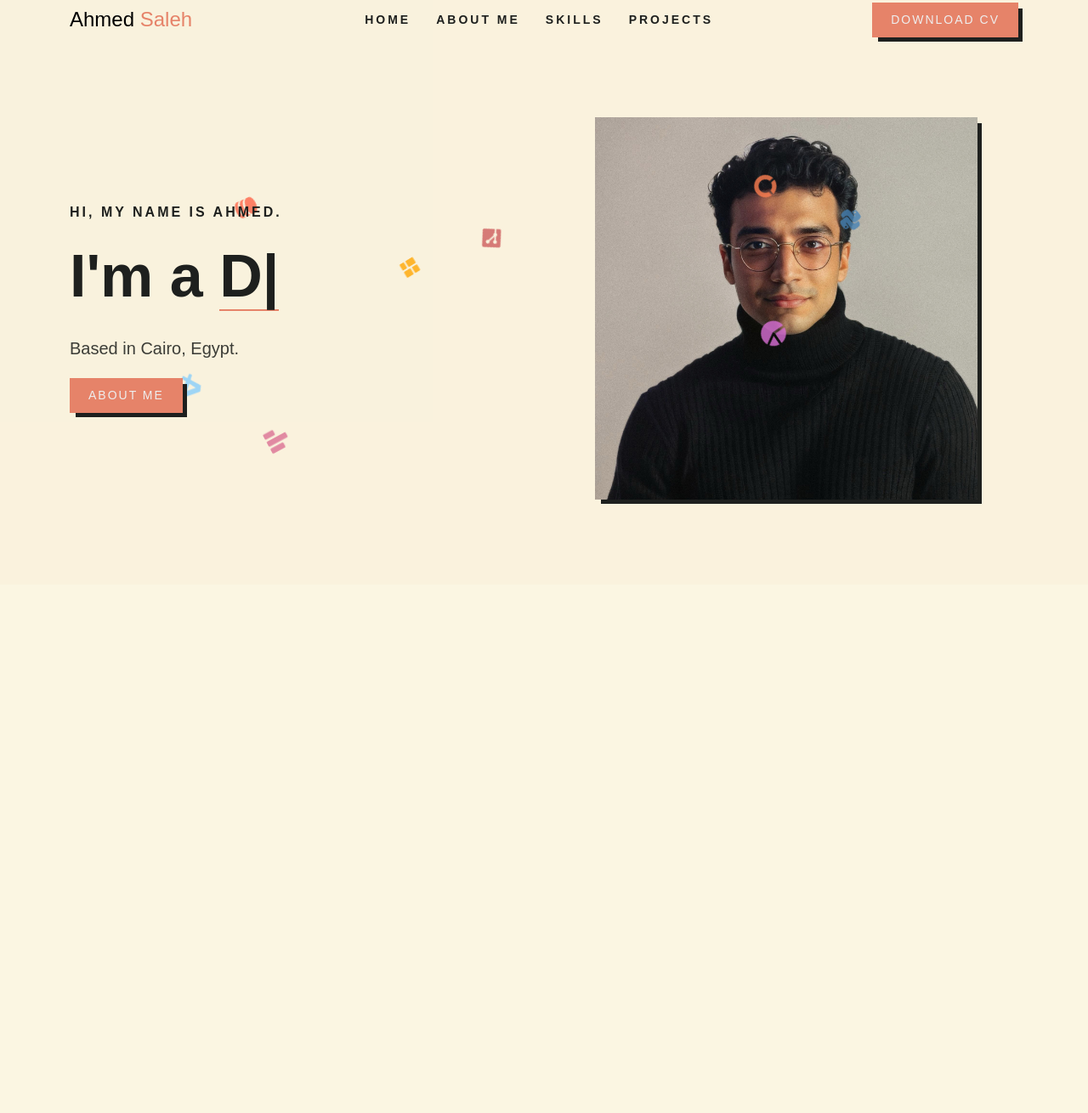
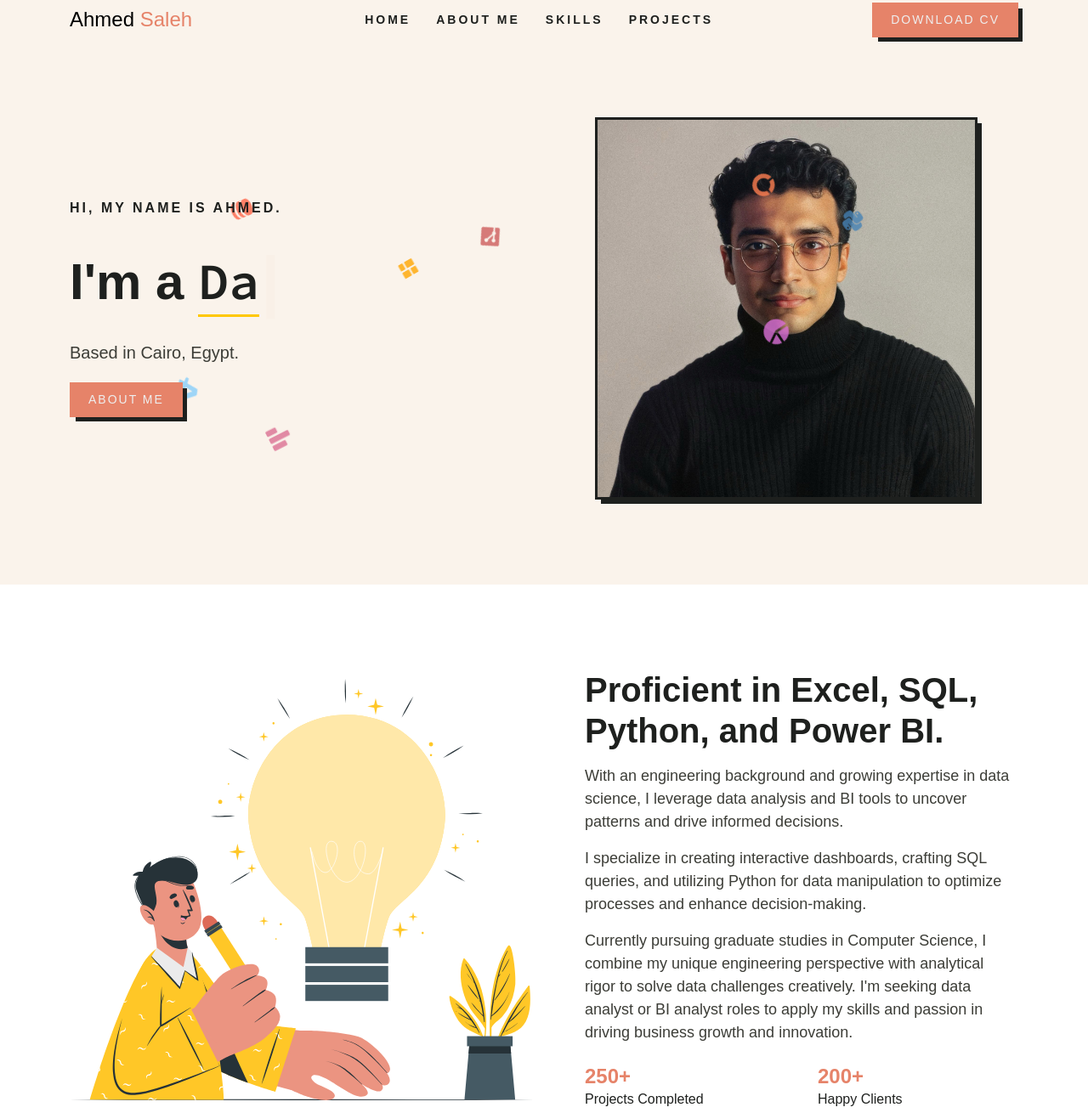
Before and after one commit to ai-saleh/portfolio, a plain HTML site: page home.html in a window 1280 px wide. Shown: the part 12-1322 px from the top of the page at 85% size. Before the commit the page ends 800 px from the top, so only its background shows below. Drawn offline with nearby package versions, Linux system fonts and the light colour scheme; a web font is replaced by a local one.

Commit message:
Add about section and improve styling

```diff
--- a/anims.css
+++ b/anims.css
@@ -82,56 +82,118 @@
 
 /* Keyframe animations */
 @keyframes anim_a {
-    0% {transform: translate(0, 0) rotate(0) scale(1);}
-    25% {transform: translate(100px, 50px) rotate(45deg) scale(1.1);}
-    50% {transform: translate(-50px, 100px) rotate(90deg) scale(0.9);}
-    75% {transform: translate(150px, -75px) rotate(135deg) scale(1.2);}
-    100% {transform: translate(0, 0) rotate(180deg) scale(1);}
+  0% {
+    transform: translate(0, 0) rotate(0) scale(1);
+  }
+  25% {
+    transform: translate(100px, 50px) rotate(45deg) scale(1.1);
+  }
+  50% {
+    transform: translate(-50px, 100px) rotate(90deg) scale(0.9);
+  }
+  75% {
+    transform: translate(150px, -75px) rotate(135deg) scale(1.2);
+  }
+  100% {
+    transform: translate(0, 0) rotate(180deg) scale(1);
+  }
 }
 
 @keyframes anim_b {
-    0% {transform: translate(0, 0) rotate(0) scale(1);}
-    33% {transform: translate(-120px, 80px) rotate(60deg) scale(0.8);}
-    66% {transform: translate(80px, -120px) rotate(120deg) scale(1.1);}
-    100% {transform: translate(0, 0) rotate(180deg) scale(1);}
+  0% {
+    transform: translate(0, 0) rotate(0) scale(1);
+  }
+  33% {
+    transform: translate(-120px, 80px) rotate(60deg) scale(0.8);
+  }
+  66% {
+    transform: translate(80px, -120px) rotate(120deg) scale(1.1);
+  }
+  100% {
+    transform: translate(0, 0) rotate(180deg) scale(1);
+  }
 }
 
 @keyframes anim_c {
-    0% {transform: translate(0, 0) rotate(0) scale(1);}
-    50% {transform: translate(200px, 100px) rotate(90deg) scale(1.2);}
-    100% {transform: translate(-150px, -150px) rotate(180deg) scale(0.9);}
+  0% {
+    transform: translate(0, 0) rotate(0) scale(1);
+  }
+  50% {
+    transform: translate(200px, 100px) rotate(90deg) scale(1.2);
+  }
+  100% {
+    transform: translate(-150px, -150px) rotate(180deg) scale(0.9);
+  }
 }
 
 @keyframes anim_d {
-    0% {transform: translate(0, 0) rotate(0) scale(1);}
-    25% {transform: translate(-80px, 120px) rotate(45deg) scale(1.1);}
-    75% {transform: translate(100px, -80px) rotate(135deg) scale(0.9);}
-    100% {transform: translate(0, 0) rotate(180deg) scale(1);}
+  0% {
+    transform: translate(0, 0) rotate(0) scale(1);
+  }
+  25% {
+    transform: translate(-80px, 120px) rotate(45deg) scale(1.1);
+  }
+  75% {
+    transform: translate(100px, -80px) rotate(135deg) scale(0.9);
+  }
+  100% {
+    transform: translate(0, 0) rotate(180deg) scale(1);
+  }
 }
 
 @keyframes anim_e {
-    0% {transform: translate(0, 0) rotate(0) scale(1);}
-    33% {transform: translate(150px, -100px) rotate(60deg) scale(1.2);}
-    66% {transform: translate(-120px, 80px) rotate(120deg) scale(0.8);}
-    100% {transform: translate(0, 0) rotate(180deg) scale(1);}
+  0% {
+    transform: translate(0, 0) rotate(0) scale(1);
+  }
+  33% {
+    transform: translate(150px, -100px) rotate(60deg) scale(1.2);
+  }
+  66% {
+    transform: translate(-120px, 80px) rotate(120deg) scale(0.8);
+  }
+  100% {
+    transform: translate(0, 0) rotate(180deg) scale(1);
+  }
 }
 
 @keyframes anim_f {
-    0% {transform: translate(0, 0) rotate(0) scale(1);}
-    50% {transform: translate(-180px, -120px) rotate(90deg) scale(1.1);}
-    100% {transform: translate(120px, 180px) rotate(180deg) scale(0.9);}
+  0% {
+    transform: translate(0, 0) rotate(0) scale(1);
+  }
+  50% {
+    transform: translate(-180px, -120px) rotate(90deg) scale(1.1);
+  }
+  100% {
+    transform: translate(120px, 180px) rotate(180deg) scale(0.9);
+  }
 }
 
 @keyframes anim_g {
-    0% {transform: translate(0, 0) rotate(0) scale(1);}
-    25% {transform: translate(90px, -150px) rotate(45deg) scale(0.9);}
-    75% {transform: translate(-150px, 90px) rotate(135deg) scale(1.1);}
-    100% {transform: translate(0, 0) rotate(180deg) scale(1);}
+  0% {
+    transform: translate(0, 0) rotate(0) scale(1);
+  }
+  25% {
+    transform: translate(90px, -150px) rotate(45deg) scale(0.9);
+  }
+  75% {
+    transform: translate(-150px, 90px) rotate(135deg) scale(1.1);
+  }
+  100% {
+    transform: translate(0, 0) rotate(180deg) scale(1);
+  }
 }
 
 @keyframes anim_h {
-    0% {transform: translate(0, 0) rotate(0) scale(1);}
-    33% {transform: translate(-100px, -100px) rotate(60deg) scale(1.2);}
-    66% {transform: translate(100px, 100px) rotate(120deg) scale(0.8);}
-    100% {transform: translate(0, 0) rotate(180deg) scale(1);}
+  0% {
+    transform: translate(0, 0) rotate(0) scale(1);
   }
+  33% {
+    transform: translate(-100px, -100px) rotate(60deg) scale(1.2);
+  }
+  66% {
+    transform: translate(100px, 100px) rotate(120deg) scale(0.8);
+  }
+  100% {
+    transform: translate(0, 0) rotate(180deg) scale(1);
+  }
+}
--- a/home.html
+++ b/home.html
@@ -1,6 +1,5 @@
 <!DOCTYPE html>
 <html lang="en">
-
   <head>
     <meta charset="utf-8" />
     <meta name="viewport" content="width=device-width, initial-scale=1" />
@@ -11,7 +10,10 @@
       integrity="sha384-QWTKZyjpPEjISv5WaRU9OFeRpok6YctnYmDr5pNlyT2bRjXh0JMhjY6hW+ALEwIH"
       crossorigin="anonymous"
     />
-    <link href='https://unpkg.com/boxicons@2.1.4/css/boxicons.min.css' rel='stylesheet'>
+    <link
+      href="https://unpkg.com/boxicons@2.1.4/css/boxicons.min.css"
+      rel="stylesheet"
+    />
     <link rel="stylesheet" href="style.css" />
     <link rel="stylesheet" href="anims.css" />
   </head>
@@ -74,14 +76,20 @@
         <div class="container">
           <!-- Floating Icons -->
           <div class="anim-elements">
-            <div class="anim-element"><i class='bx bxs-data'></i></div>
-            <div class="anim-element"><i class='bx bxs-dashboard'></i></div>
-            <div class="anim-element"><i class='bx bxl-python'></i></div>
-            <div class="anim-element"><i class='bx bxs-bar-chart-alt-2'></i></div>
-            <div class="anim-element"><i class='bx bxs-pie-chart-alt-2'></i></div>
-            <div class="anim-element"><i class='bx bxs-doughnut-chart'></i></div>
-            <div class="anim-element"><i class='bx bxl-visual-studio'></i></div>
-            <div class="anim-element"><i class='bx bxl-git'></i></div>
+            <div class="anim-element"><i class="bx bxs-data"></i></div>
+            <div class="anim-element"><i class="bx bxs-dashboard"></i></div>
+            <div class="anim-element"><i class="bx bxl-python"></i></div>
+            <div class="anim-element">
+              <i class="bx bxs-bar-chart-alt-2"></i>
+            </div>
+            <div class="anim-element">
+              <i class="bx bxs-pie-chart-alt-2"></i>
+            </div>
+            <div class="anim-element">
+              <i class="bx bxs-doughnut-chart"></i>
+            </div>
+            <div class="anim-element"><i class="bx bxl-visual-studio"></i></div>
+            <div class="anim-element"><i class="bx bxl-git"></i></div>
           </div>
           <div class="row gy-5 align-items-center">
             <!-- Personal Info -->
@@ -90,15 +98,13 @@
                 <h6>Hi, My name is Ahmed.</h6>
                 <h1>I'm a <span id="type-it"></span></h1>
                 <p>Based in Cairo, Egypt.</p>
-                <a href="#about" class="colored-btn mt-1">
-                  About Me
-                </a>
+                <a href="#about" class="colored-btn mt-1"> About Me </a>
               </div>
             </div>
             <!-- Personal Photo -->
             <div class="col-lg-6 pt-4 pt-lg-0">
               <div class="home-image text-center">
-                <img src="assets/img/banner.jpg" alt="Photo of Ahmed Saleh">
+                <img src="assets/img/banner.jpg" alt="Photo of Ahmed Saleh" />
               </div>
             </div>
           </div>
@@ -110,7 +116,41 @@
         <div class="container">
           <div class="row gy-5 align-items-center">
             <div class="col-lg-6 text-center">
-
+              <img src="assets/svg/asset_1.svg" alt="" />
+            </div>
+            <div class="col-lg-6 ps-lg-5">
+              <div class="about-text">
+                <h3 class="h1 mb-3 text-dark fw-semibold">
+                  Proficient in Excel, SQL, Python, and Power BI.
+                </h3>
+                <p>
+                  With an engineering background and growing expertise in data
+                  science, I leverage data analysis and BI tools to uncover
+                  patterns and drive informed decisions.
+                </p>
+                <p>
+                  I specialize in creating interactive dashboards, crafting SQL
+                  queries, and utilizing Python for data manipulation to
+                  optimize processes and enhance decision-making.
+                </p>
+                <p>
+                  Currently pursuing graduate studies in Computer Science, I
+                  combine my unique engineering perspective with analytical
+                  rigor to solve data challenges creatively. I'm seeking data
+                  analyst or BI analyst roles to apply my skills and passion in
+                  driving business growth and innovation.
+                </p>
+                <div class="row pt-2 stats-container">
+                  <div class="col-6 col-md-4 stats-item">
+                    <h5 class="text-primary fw-semibold fs-4 mb-0">250+</h5>
+                    <span class="text-dark">Projects Completed</span>
+                  </div>
+                  <div class="col-6 col-md-4 stats-item">
+                    <h5 class="text-primary fw-semibold fs-4 mb-0">200+</h5>
+                    <span class="text-dark">Happy Clients</span>
+                  </div>
+                </div>
+              </div>
             </div>
           </div>
         </div>
@@ -122,7 +162,11 @@
       integrity="sha384-YvpcrYf0tY3lHB60NNkmXc5s9fDVZLESaAA55NDzOxhy9GkcIdslK1eN7N6jIeHz"
       crossorigin="anonymous"
     ></script>
-    <script src="https://code.jquery.com/jquery-3.7.1.min.js" integrity="sha256-/JqT3SQfawRcv/BIHPThkBvs0OEvtFFmqPF/lYI/Cxo=" crossorigin="anonymous"></script>
+    <script
+      src="https://code.jquery.com/jquery-3.7.1.min.js"
+      integrity="sha256-/JqT3SQfawRcv/BIHPThkBvs0OEvtFFmqPF/lYI/Cxo="
+      crossorigin="anonymous"
+    ></script>
     <script src="https://unpkg.com/typed.js@2.1.0/dist/typed.umd.js"></script>
     <script src="script.js"></script>
   </body>
--- a/style.css
+++ b/style.css
@@ -1,10 +1,12 @@
 @import url("https://fonts.googleapis.com/css2?family=Afacad+Flux:wght@100..1000&display=swap");
+@import url("https://fonts.googleapis.com/css2?family=Source+Code+Pro:ital,wght@0,200..900;1,200..900&display=swap");
 
 :root {
   --primary-color: 230, 131, 105;
   --dark-color: 30, 32, 30;
   --grey-color: 60, 61, 55;
   --white-color: 238, 238, 238;
+  --yellow-color: 255, 200, 0;
   --bck-dark-color: 236, 206, 174;
   --bck-light-color: 251, 246, 226;
 }
@@ -13,7 +15,7 @@ body {
   font-family: "Afacad Flux", sans-serif;
   font-weight: 400;
   color: rgb(var(--grey-color));
-  background: rgb(var(--bck-light-color));
+  /* background: rgb(var(--bck-light-color)); */
 }
 
 img {
@@ -177,7 +179,7 @@ a:hover {
 }
 
 .bg-grey {
-    background: rgba(var(--bck-dark-color), 0.1);
+  background: rgba(var(--bck-dark-color), 0.25);
 }
 
 .bg-dark {
@@ -226,28 +228,95 @@ main {
 
 /* Home Intro: Title */
 .home-section .home-intro h1 {
-    font-size: 70px;
+  /* font-size: 70px; */
+  font-size: 60px;
   font-weight: 600;
   color: rgb(var(--dark-color));
   margin: 0 0 35px;
   line-height: 1;
+  /* Fix typed text from dropping to the second line */
+  white-space: nowrap;
 }
 
 @media (max-width: 1200px) {
   .home-section .home-intro h1 {
-        font-size: 60px;
+    /* font-size: 60px; */
+    font-size: 50px;
   }
 }
 
 @media (max-width: 767px) {
   .home-section .home-intro h1 {
     margin: 0 0 25px;
-        font-size: 45px;
+    /* font-size: 45px; */
+    font-size: 40px;
   }
 }
 
-.home-section .home-intro h1 span {
-    border-bottom: 2px solid rgb(var(--primary-color));
+/* Styling for typed text and underline */
+.home-section .home-intro h1 #type-it {
+  position: relative;
+  display: inline-block;
+  font-family: "Source Code Pro", monospace;
+  font-optical-sizing: auto;
+  font-style: normal;
+}
+
+.home-section .home-intro h1 #type-it::after {
+  content: "";
+  position: absolute;
+  left: 0;
+  bottom: -0.2em; /* Adjust this value to increase/decrease space */
+  width: 100%;
+  /* height: 2px; */
+  height: 3px;
+  background-color: rgb(var(--yellow-color));
+}
+
+/* Styling for Typed.js cursor */
+.typed-cursor {
+  /* Adjust cursor position */
+  position: relative;
+  bottom: -6px;
+
+  /* Adjust color and size */
+  font-size: 80px;
+  line-height: 1;
+  color: rgb(var(--primary-color));
+  opacity: 1;
+  animation: blink 0.7s infinite;
+
+  /* Control cursor thickness */
+  display: inline-block;
+  width: 2px; /* Adjust this value to control thickness */
+  margin-left: 2px; /* Adds a small gap between the text and cursor */
+}
+
+@keyframes blink {
+  0% {
+    opacity: 1;
+  }
+  50% {
+    opacity: 0;
+  }
+  100% {
+    opacity: 1;
+  }
+}
+
+/* Adjust cursor size and thickness for different screen sizes */
+@media (max-width: 1200px) {
+  .typed-cursor {
+    font-size: 70px;
+    width: 2px; /* You can adjust this if needed */
+  }
+}
+
+@media (max-width: 767px) {
+  .typed-cursor {
+    font-size: 60px;
+    width: 1px; /* Thinner on mobile if desired */
+  }
 }
 
 /* Home Intro: Paragraph */
@@ -267,14 +336,64 @@ main {
   width: 450px;
   object-fit: cover;
   transition: ease all 0.3s;
+  border: 3px solid rgb(var(--dark-color));
   box-shadow: 6px 6px 0 -1px rgb(var(--dark-color));
   position: relative;
   z-index: -2;
 }
 
+@media (max-width: 1200px) {
+  .home-image img {
+    height: 400px;
+    width: 400px;
+  }
+}
+
 @media (max-width: 767px) {
   .home-image img {
-        height: 300px;
-        width: 300px;
+    height: 350px;
+    width: 350px;
   }
 }
+
+/* Sections */
+.section {
+  padding: 100px 0;
+  position: relative;
+}
+
+@media (max-width: 991px) {
+  .section {
+    padding: 80px 0;
+  }
+}
+
+@media (max-width: 767px) {
+  .section {
+    padding: 60px 0;
+  }
+}
+
+.about-text p {
+  font-size: 18px;
+}
+
+.stats-container {
+  margin-top: 1rem; /* Adjust as needed */
+}
+
+.stats-item {
+  margin-bottom: 1.5rem;
+  white-space: nowrap;
+}
+
+@media (min-width: 768px) {
+  .stats-container {
+    display: flex;
+    gap: 6rem; /* Adjust horizontal spacing between items */
+  }
+
+  .stats-item {
+    margin-bottom: 0; /* Remove bottom margin on larger screens */
+  }
+}
```
Also changed, not shown: script.js (+21 -18 lines), assets/svg/asset_1.svg (added), assets/svg/asset_2.svg (added), assets/svg/asset_3.svg (added), assets/svg/asset_4.svg (added), assets/svg/asset_5.svg (added), assets/svg/asset_6.svg (added). Lines whose indentation alone changed are shown as unchanged.
